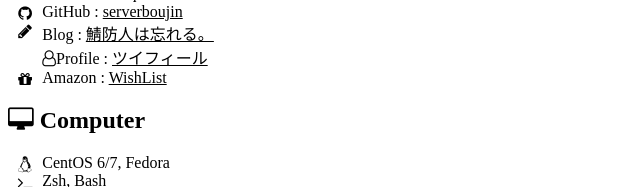
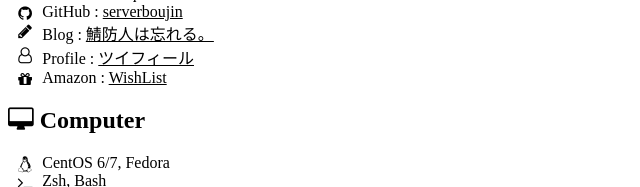
Before and after one commit to serverboujin/serverboujin.github.io, a plain HTML site: page index.html in a window 1280 px wide. Shown: the part 437-624 px from the top of the page, 0-640 px from the left. Drawn offline with Linux system fonts and the light colour scheme.

Commit message:
Update index.html

```diff
--- a/index.html
+++ b/index.html
@@ -33,7 +33,7 @@
   <li><i class="fa-li fa fa-foursquare"></i>Swarm/Foursquare : <a href="https://ja.foursquare.com/falcon_yuto">いけにゃん。</a></li>
   <li><i class="fa-li fa fa-github"></i>GitHub : <a href="https://github.com/serverboujin">serverboujin</a></li>
   <li><i class="fa-li fa fa-pencil"></i>Blog : <a href="http://serverboujin.hateblo.jp">鯖防人は忘れる。</a></li>
-  <li><i class="fa fa-user-o"></i>Profile : <a href="http://twpf.jp/server_boujin">ツイフィール</a></li>
+  <li><i class="fa-li fa fa-user-o"></i>Profile : <a href="http://twpf.jp/server_boujin">ツイフィール</a></li>
   <li><i class="fa-li fa fa-gift"></i>Amazon : <a href="https://www.amazon.co.jp/registry/wishlist/FN5LV5SR3MV4/">WishList</a></li>
 </ul>
 
```
